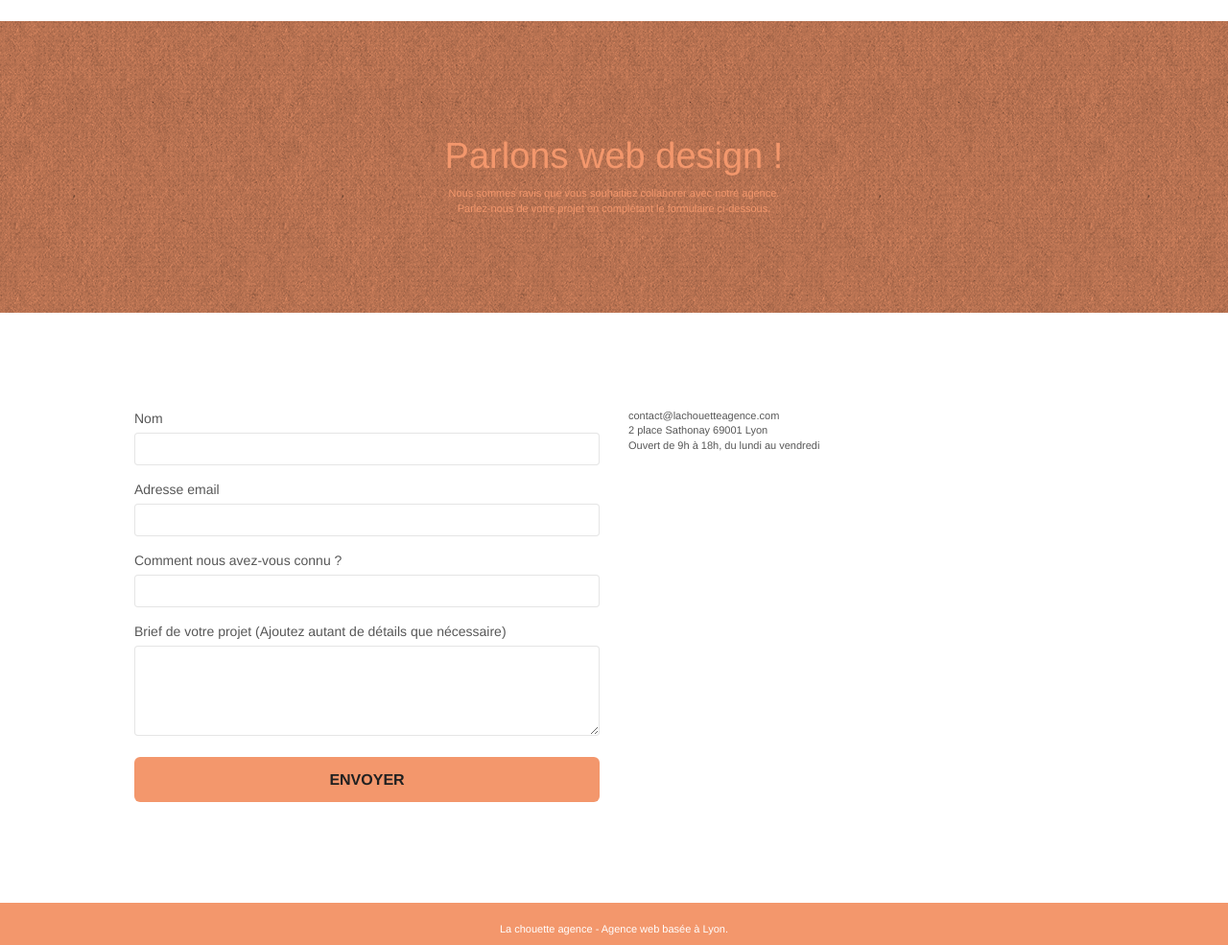
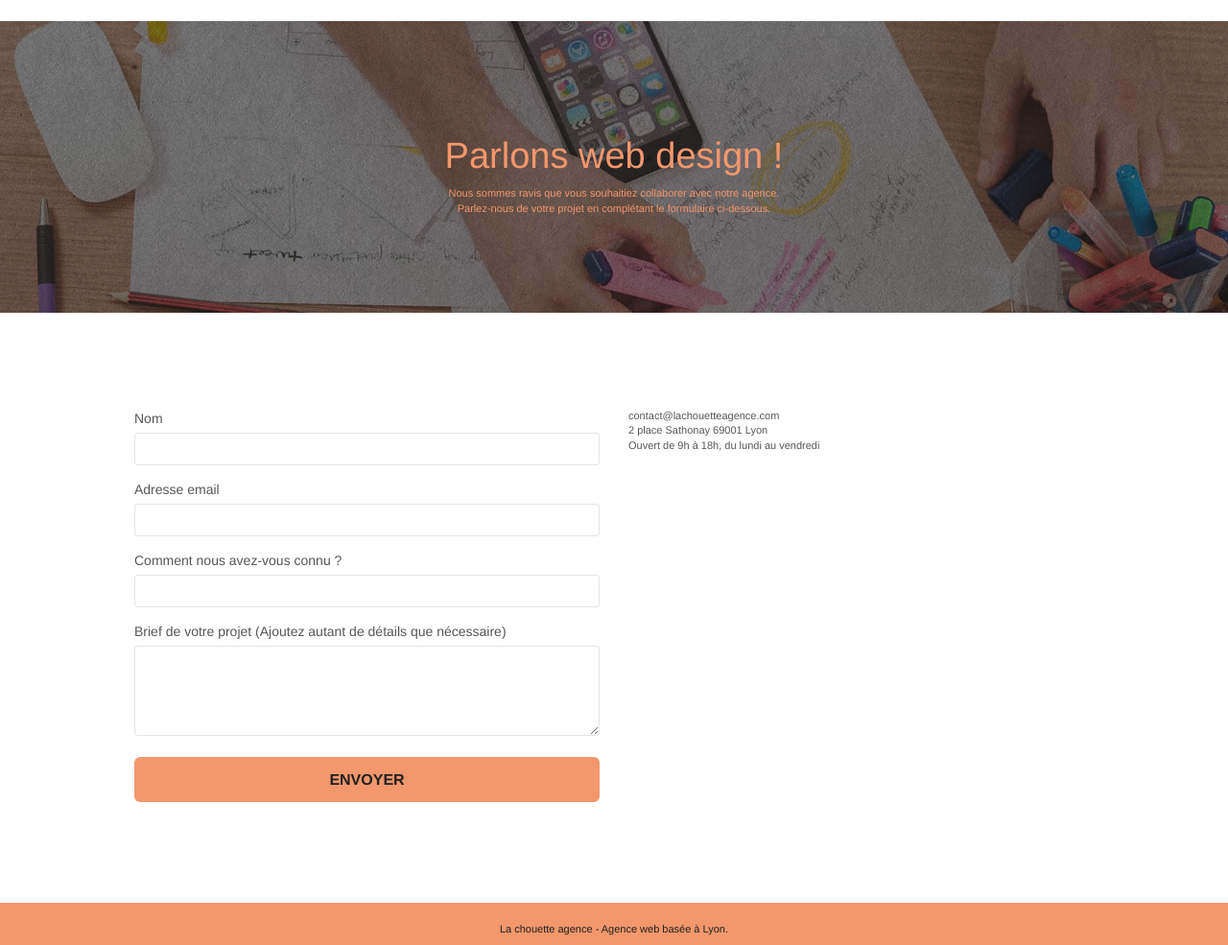
Before and after one commit to EmilieGonin/EmilieGonin_4_16112020_final, a plain HTML site: page contact.html in a window 1280 px wide. Shown: the part 70-1055 px from the top of the page at 96% size. Drawn offline with Linux system fonts and the light colour scheme.

Commit message:
Fix accessibility errors on contact page

```diff
--- a/contact.html
+++ b/contact.html
@@ -37,7 +37,7 @@
 	<div class="container bloc-sm">
 		<nav class="navbar row">
 			<div class="navbar-header">
-				<a class="navbar-brand" href="index.html"><img src="img/la-chouette-agence.png" alt="atlanta web design logo" height="40" /></a>
+				<a class="navbar-brand" href="index.html"><img src="img/la-chouette-agence.png" alt="Logo simple de La chouette agence" height="40" /></a>
 				<button id="nav-toggle" type="button" class="ui-navbar-toggle navbar-toggle" data-toggle="collapse" data-target=".navbar-1">
 					<span class="sr-only">Toggle navigation</span><span class="icon-bar"></span><span class="icon-bar"></span><span class="icon-bar"></span>
 				</button>
@@ -60,7 +60,7 @@
 <!-- bloc-0 END -->
 
 <!-- bloc-6 -->
-<div class="bloc bg-dots-bg bg-repeat bgc-atomic-tangerine d-bloc bloc-bg-texture texture-paper" id="bloc-6">
+<div class="bloc bg-dots-bg bgc-dark-slate-blue bg-banniere d-bloc bloc-bg-texture texture-paper" id="bloc-6">
 	<div class="container bloc-lg">
 		<div class="row">
 			<div class="col-sm-12">
@@ -131,7 +131,7 @@
 	<div class="container bloc-sm">
 		<div class="row">
 			<div class="col-sm-12">
-				<p class="text-center white">
+				<p class="text-center black">
 					La chouette agence - Agence web basée à Lyon.<br>
 				</p>
 				<div class="row row-no-gutters social">
```
